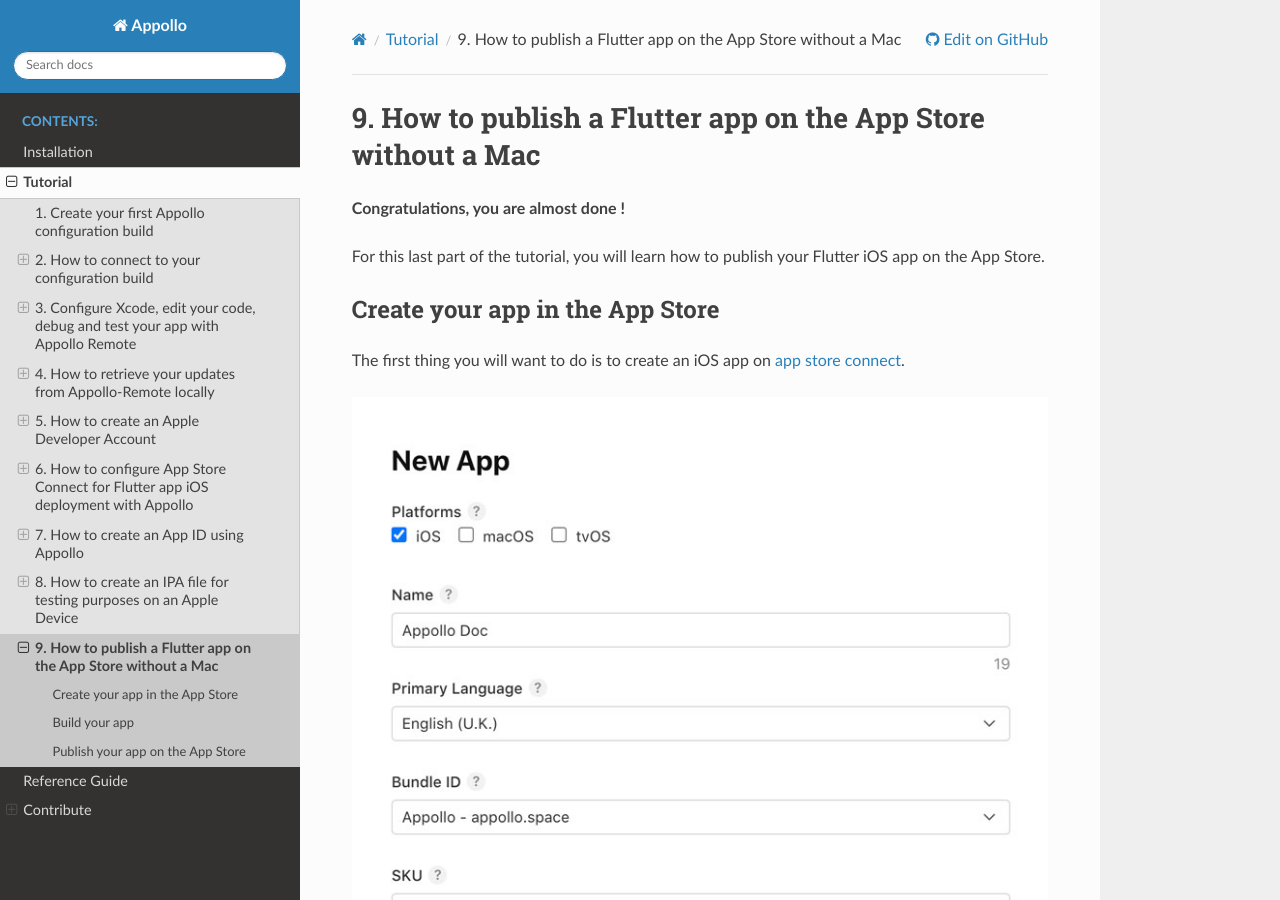
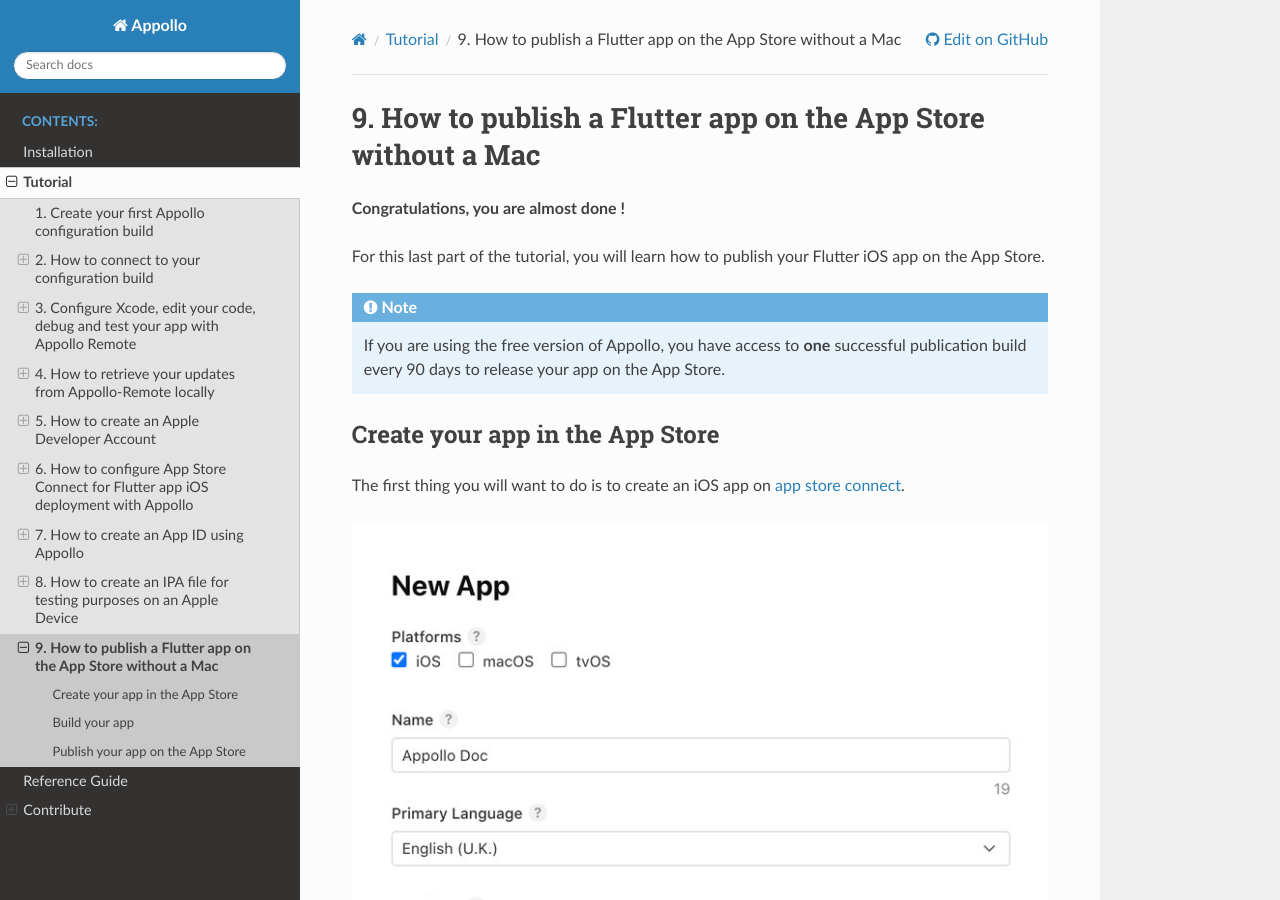
Before and after one commit to Odevio/Odevio-CLI, a Sphinx documentation site: the page built from docs/tutorial/9_deploy_flutter_ios_app_on_app_store.txt, in a window 1280 px wide and 900 px high. Built offline with Sphinx 7.4.7 and the Read the Docs theme 2.0.0, drawn with Linux system fonts in a browser that asks for light colours.

Commit message:
Added susbscription notes

```diff
--- a/docs/tutorial/6_configure_app_store_connect.txt
+++ b/docs/tutorial/6_configure_app_store_connect.txt
@@ -3,6 +3,9 @@
 =================================================================================
 
 In this tutorial, you will learn how to **link your Apple Developer account with Appollo**.
+
+.. note::
+  If you are using the free version of Appollo, you can have **one** Apple developer account linked to your user account
 
 Step 1: How to get an Apple API key
 ===================================
--- a/docs/tutorial/7_how_to_make_an_app_id_using_appollo.txt
+++ b/docs/tutorial/7_how_to_make_an_app_id_using_appollo.txt
@@ -25,6 +25,9 @@
   :align: center
 
 |
+
+.. note::
+  If you are using the free version or the hobbyist plan, you can link **one** application to your user account
 
 .. _create_app_id:
 
--- a/docs/tutorial/9_deploy_flutter_ios_app_on_app_store.txt
+++ b/docs/tutorial/9_deploy_flutter_ios_app_on_app_store.txt
@@ -5,6 +5,9 @@
 **Congratulations, you are almost done !**
 
 For this last part of the tutorial, you will learn how to publish your Flutter iOS app on the App Store.
+
+.. note::
+  If you are using the free version of Appollo, you have access to **one** successful publication build every 90 days to release your app on the App Store.
 
 Create your app in the App Store
 --------------------------------
```
